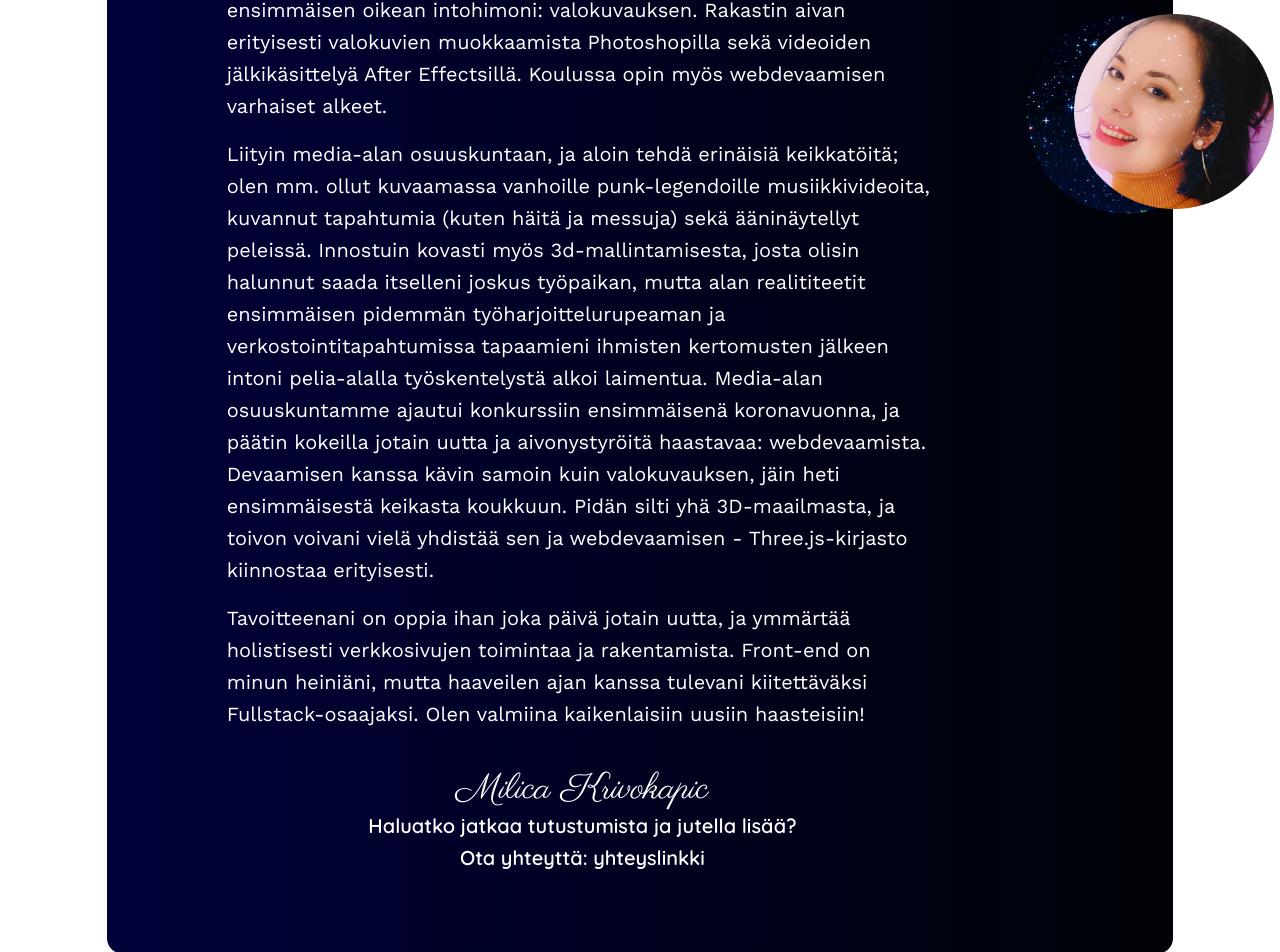
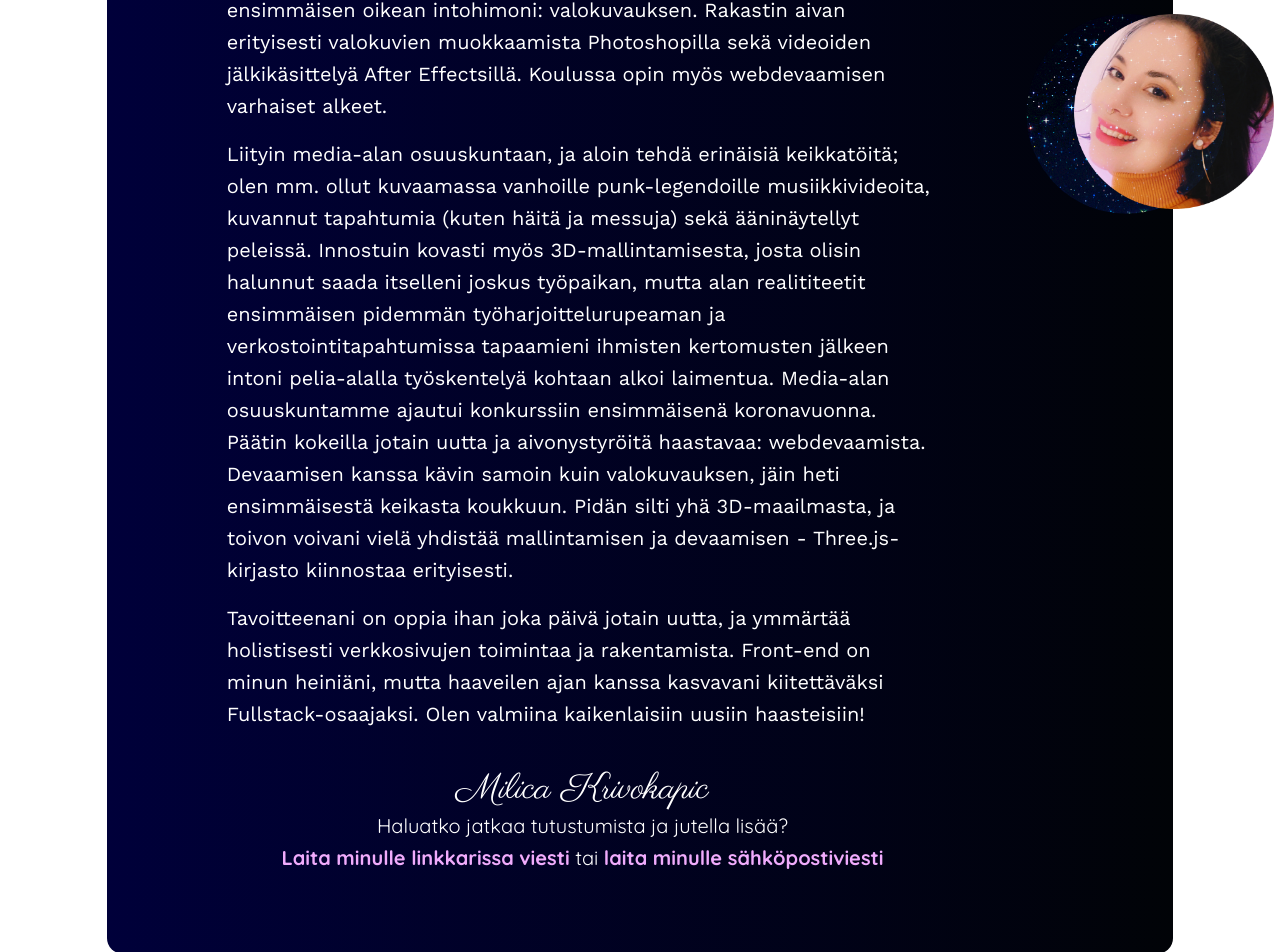
Before and after one commit to MilicaKrivokapic/Portfolio2022, a Next.js app: page / in a window 1280 px wide. Shown: the part 3620-4572 px from the top of the page. Built offline with nearby package versions, Linux system fonts and the light colour scheme.

Commit message:
typos fixed

```diff
--- a/components/More.jsx
+++ b/components/More.jsx
@@ -40,9 +40,8 @@ export default function More() {
               <p className="mb-4">
                 Jos saisin valita yhden asian, jonka pelastaisin (puolisoni ja
                 koiranpennun lisäksi, tietenkin) palavasta talosta, valitsisin
-                tietokoneen. Pelaaminen, kirjoittaminen ja tiedostojen ulkonäön
-                muokkaaminen ovat olleet minulle lapsesta saakka tärkeitä
-                asioita.
+                tietokoneen. Pelaaminen, kirjoittaminen ja tietokoneella
+                puuhailu ovat olleet minulle lapsesta saakka tärkeitä asioita.
               </p>
               <p className="mb-4">
                 Työhistoriani on ollut yksi haarautuvien polkujen puutarha -
@@ -56,7 +55,7 @@ export default function More() {
                 markkinoiva myyntityö.
               </p>
               <p className="mb-4">
-                Ystävieni tuella ja kannustuksella ja uskalsin lopulta hakea
+                Ystävieni tuella ja kannustuksella uskalsin lopulta hakea
                 media-alan peruskoulutukseen. Tämä muutti elämäni, sillä
                 koulussa löysin ensimmäisen oikean intohimoni: valokuvauksen.
                 Rakastin aivan erityisesti valokuvien muokkaamista Photoshopilla
@@ -68,32 +67,45 @@ export default function More() {
                 keikkatöitä; olen mm. ollut kuvaamassa vanhoille
                 punk-legendoille musiikkivideoita, kuvannut tapahtumia (kuten
                 häitä ja messuja) sekä ääninäytellyt peleissä. Innostuin kovasti
-                myös 3d-mallintamisesta, josta olisin halunnut saada itselleni
+                myös 3D-mallintamisesta, josta olisin halunnut saada itselleni
                 joskus työpaikan, mutta alan realititeetit ensimmäisen pidemmän
                 työharjoittelurupeaman ja verkostointitapahtumissa tapaamieni
-                ihmisten kertomusten jälkeen intoni pelia-alalla työskentelystä
-                alkoi laimentua. Media-alan osuuskuntamme ajautui konkurssiin
-                ensimmäisenä koronavuonna, ja päätin kokeilla jotain uutta ja
-                aivonystyröitä haastavaa: webdevaamista. Devaamisen kanssa kävin
-                samoin kuin valokuvauksen, jäin heti ensimmäisestä keikasta
-                koukkuun. Pidän silti yhä 3D-maailmasta, ja toivon voivani vielä
-                yhdistää sen ja webdevaamisen - Three.js-kirjasto kiinnostaa
-                erityisesti.
+                ihmisten kertomusten jälkeen intoni pelia-alalla työskentelyä
+                kohtaan alkoi laimentua. Media-alan osuuskuntamme ajautui
+                konkurssiin ensimmäisenä koronavuonna. Päätin kokeilla jotain
+                uutta ja aivonystyröitä haastavaa: webdevaamista. Devaamisen
+                kanssa kävin samoin kuin valokuvauksen, jäin heti ensimmäisestä
+                keikasta koukkuun. Pidän silti yhä 3D-maailmasta, ja toivon
+                voivani vielä yhdistää mallintamisen ja devaamisen -
+                Three.js-kirjasto kiinnostaa erityisesti.
               </p>
               <p className="mb-4">
                 Tavoitteenani on oppia ihan joka päivä jotain uutta, ja ymmärtää
                 holistisesti verkkosivujen toimintaa ja rakentamista. Front-end
-                on minun heiniäni, mutta haaveilen ajan kanssa tulevani
+                on minun heiniäni, mutta haaveilen ajan kanssa kasvavani
                 kiitettäväksi Fullstack-osaajaksi. Olen valmiina kaikenlaisiin
                 uusiin haasteisiin!
               </p>
 
-              <div className=" font-Quick font-semibold text-center mt-10">
+              <div className=" font-Quick don text-center mt-10">
                 <p className="font-Parisienne font-light text-4xl">
                   Milica Krivokapic
                 </p>
-                <p>Haluatko jatkaa tutustumista ja jutella lisää? </p>Ota
-                yhteyttä: yhteyslinkki
+                <p>Haluatko jatkaa tutustumista ja jutella lisää? </p>
+                <a
+                  className="font-Quick font-black text-fuchsia-300 hover:text-violet-400"
+                  href="https://www.linkedin.com/in/milica-krivokapic/"
+                >
+                  Laita minulle linkkarissa viesti
+                </a>{" "}
+                tai{" "}
+                <a
+                  className="font-black text-fuchsia-300 hover:text-violet-400"
+                  href="mailto:milica1krivokapic@gmail.com"
+                >
+                  {" "}
+                  laita minulle sähköpostiviesti{" "}
+                </a>
               </div>
             </div>
           </div>
```
